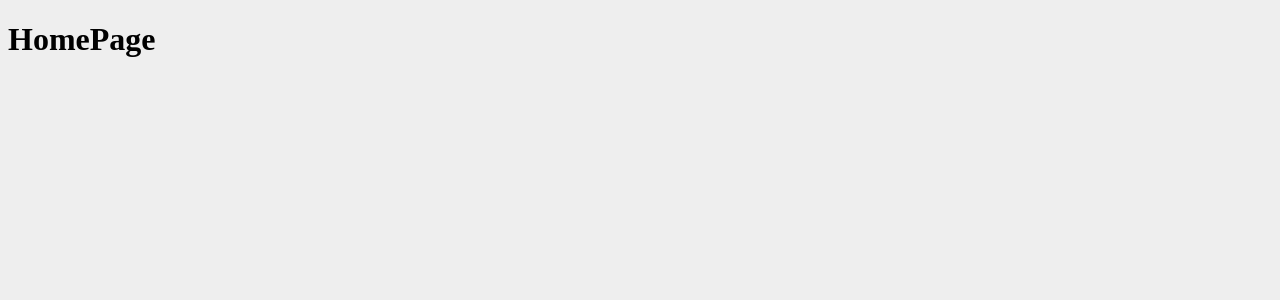
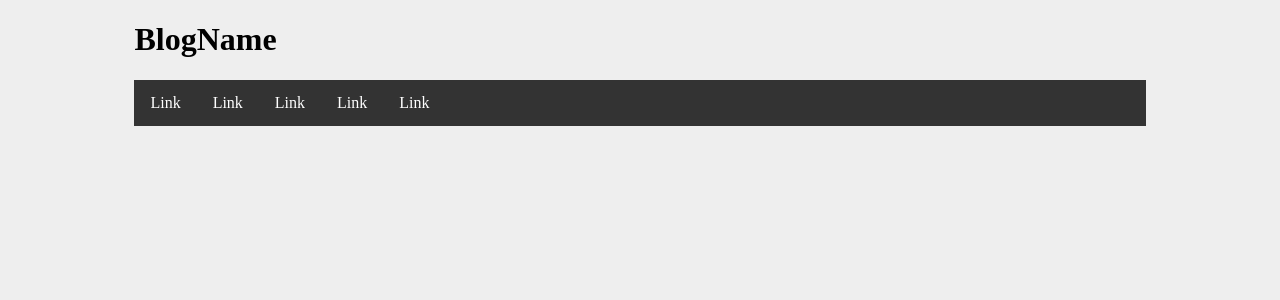
Before and after one commit to SM-durofusic/xp-dayz, a React (Create React App) app: page / in a window 1280 px wide. Shown: the top 300 px of the page. Built offline with nearby package versions, Linux system fonts and the light colour scheme.

Commit message:
Styled navbar

```diff
--- /dev/null
+++ b/src/components/HomeBlogPost/index.js
@@ -0,0 +1,3 @@
+import HomeBlogPost from './HomeBlogPost';
+
+export default HomeBlogPost;
--- a/src/components/HomePage/HomePage.js
+++ b/src/components/HomePage/HomePage.js
@@ -1,10 +1,14 @@
-import React, { Component } from 'react';
-
+import React, {Component} from 'react';
+import PageContainer from '../PageContainer'
+import Menu from '../Menu'
 export default class HomePage extends Component {
   render() {
     return (
       <div>
-        <h1>HomePage</h1>
+        <PageContainer>
+          <h1>BlogName</h1>
+          <Menu/>
+        </PageContainer>
       </div>
     );
   }
--- /dev/null
+++ b/src/components/Menu/Menu.js
@@ -0,0 +1,29 @@
+import React, {Component} from 'react'
+import {Link} from 'react-router-dom'
+import css from './styles';
+
+export default class Menu extends Component {
+    render() {
+        return (
+            <nav>
+                <ul className={css.navBarStyle}>
+                    <li className={css.listStyle}>
+                        <Link to='/'>Link</Link>
+                    </li>
+                    <li>
+                        <Link to='/'>Link</Link>
+                    </li>
+                    <li>
+                        <Link to='/'>Link</Link>
+                    </li>
+                    <li>
+                        <Link to='/'>Link</Link>
+                    </li>
+                    <li>
+                        <Link to='/'>Link</Link>
+                    </li>
+                </ul>
+            </nav>
+        )
+    }
+}
--- /dev/null
+++ b/src/components/Menu/index.js
@@ -0,0 +1,3 @@
+import Menu from './Menu';
+
+export default Menu;
--- /dev/null
+++ b/src/components/Menu/styles.js
@@ -0,0 +1,25 @@
+import {css} from 'glamor';
+
+const navBarStyle = css({
+    listStyleType: 'none',
+    margin: 0,
+    padding: 0,
+    overflow: 'hidden',
+    backgroundColor: '#333',
+    '& li': {
+        float: 'left'
+    },
+    '& li a': {
+        display: 'block',
+        color: 'white',
+        textAlign: 'center',
+        padding: '14px 16px',
+        textDecoration: 'none'
+    }
+})
+
+const style = {
+    navBarStyle
+}
+
+export default style;
```
Also changed, not shown: src/components/HomeBlogPost/HomeBlogPost.js (added).
